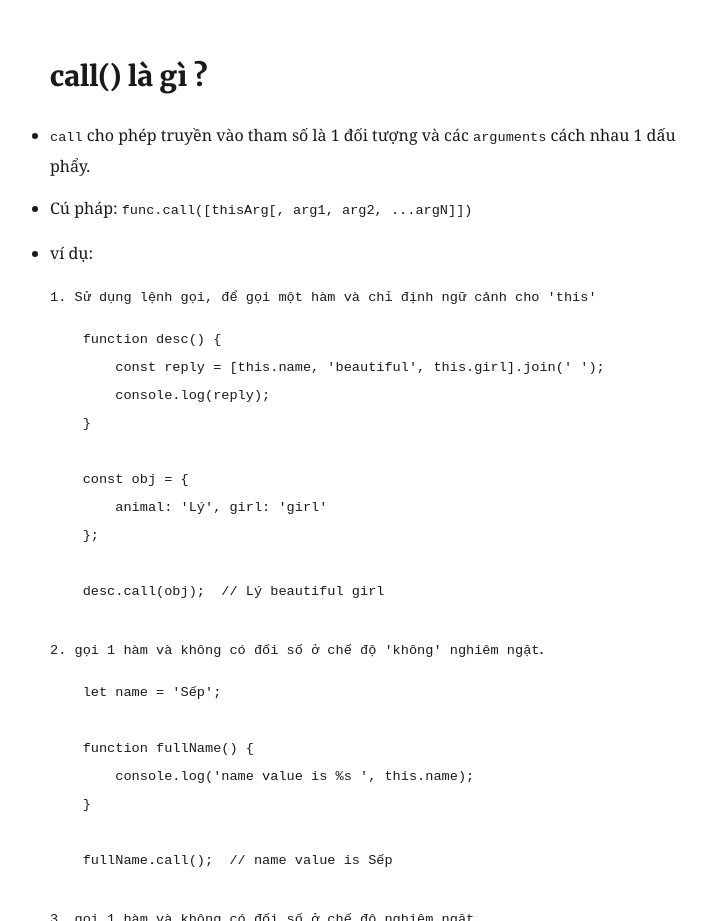
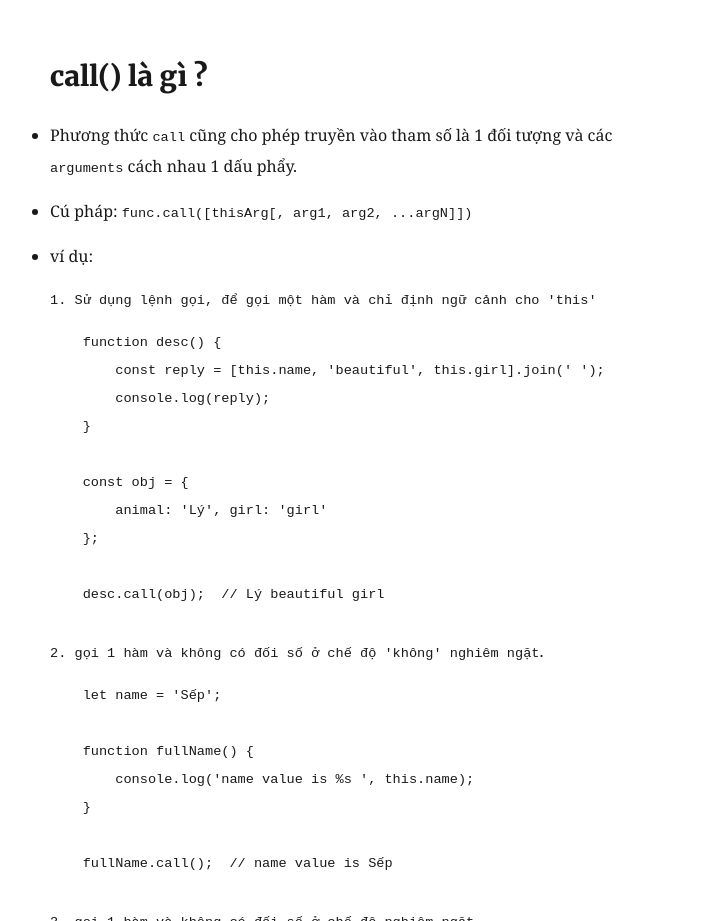
Before and after one commit to gialynguyen/vc-blog-gatsby, a Gatsby site: page /apply-bind-call-in-javascript/ in a window 1280 px wide. Shown: the part 2880-3801 px from the top of the page, without its empty margins (275-980 px from the left). Built offline with nearby package versions, Linux system fonts and the light colour scheme; Gatsby itself is replaced by a stand-in of ours; some packages are replaced by stand-ins of ours; code samples lack their colours.

Commit message:
[update] complete

````diff
--- a/content/blog/apply-bind-call-in-javascript/index.md
+++ b/content/blog/apply-bind-call-in-javascript/index.md
@@ -97,7 +97,7 @@
 
 
 ## call() là gì ?
-- `call` cho phép truyền vào tham số là 1 đối tượng và các `arguments` cách nhau 1 dấu phẩy.
+- Phương thức `call` cũng cho phép truyền vào tham số là 1 đối tượng và các `arguments` cách nhau 1 dấu phẩy.
 
 - Cú pháp: ```func.call([thisArg[, arg1, arg2, ...argN]])```
 
````
